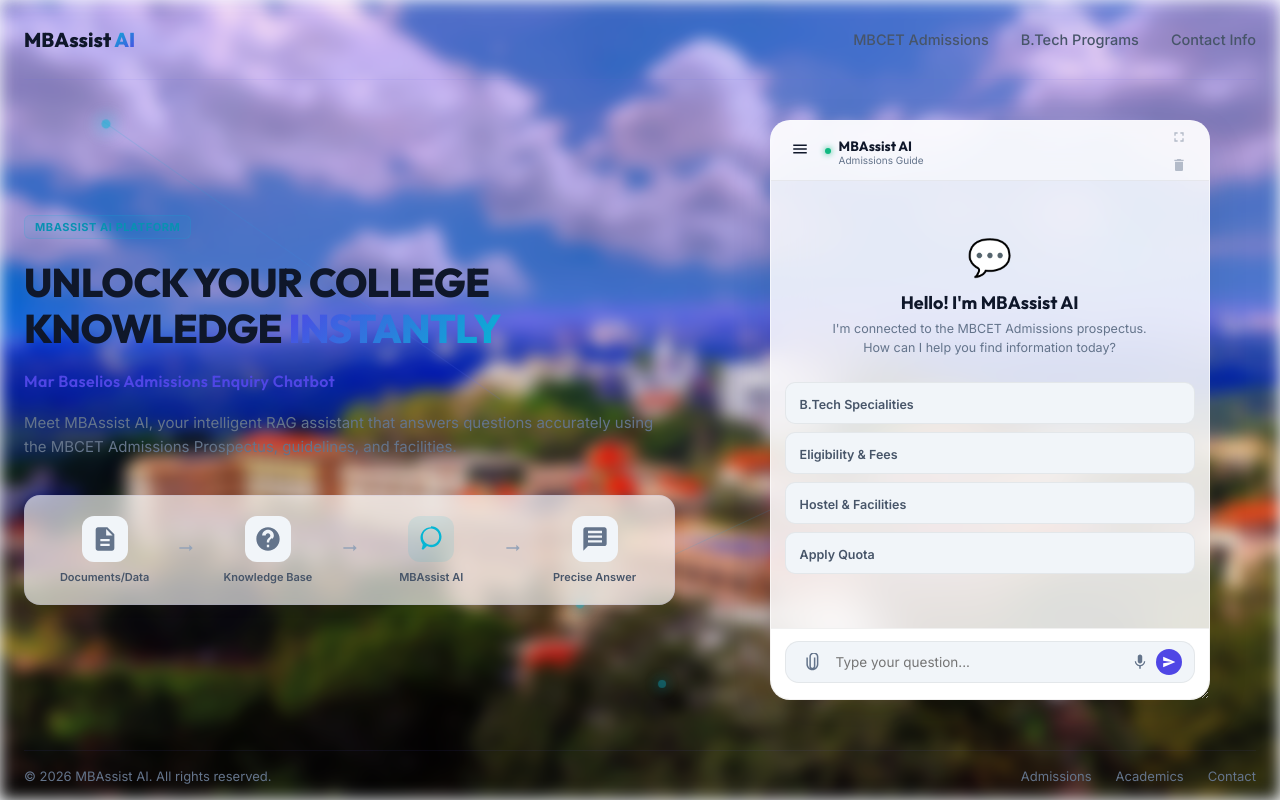
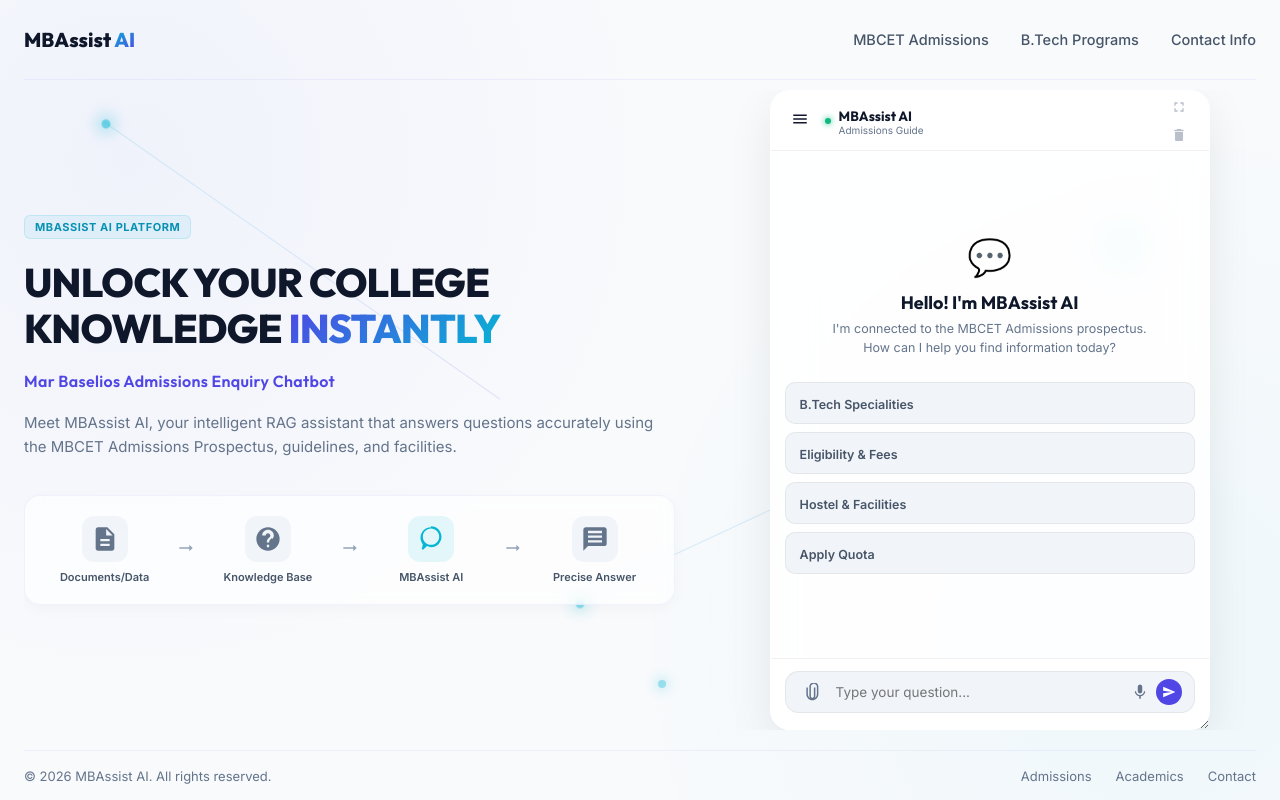
Before and after one commit to adi5022/MBAssist-AI, a Flask app: page / in a window 1280 px wide. Run offline with Flask 3, Linux system fonts and the light colour scheme.

Commit message:
Remove background image and adjust chatbot widget default heights

```diff
--- a/static/style.css
+++ b/static/style.css
@@ -26,23 +26,15 @@
 
 body {
     background-color: var(--bg-main);
+    background-image:
+        radial-gradient(circle at 10% 20%, rgba(99, 102, 241, 0.05) 0%, transparent 40%),
+        radial-gradient(circle at 90% 80%, rgba(6, 182, 212, 0.04) 0%, transparent 40%);
     color: var(--text-dark);
     font-family: var(--font-sans);
     height: 100vh;
     width: 100vw;
     overflow: hidden;
     position: relative;
-}
-
-body::before {
-    content: "";
-    position: fixed;
-    top: 0; left: 0; right: 0; bottom: 0;
-    background-image: url('/static/background.jpg');
-    background-size: cover;
-    background-position: center;
-    filter: blur(8px) brightness(0.96);
-    z-index: -10;
 }
 
 /* Glowing Background Tech Network */
@@ -330,12 +322,16 @@ body::before {
 .widget-section {
     display: flex;
     justify-content: center;
+    align-items: center;
     position: relative;
+    height: 100%;
+    overflow: hidden;
 }
 
 .chatbot-widget {
     width: 440px;
-    height: 580px;
+    height: 100%;
+    max-height: 540px;
     background: rgba(255, 255, 255, 0.85);
     backdrop-filter: blur(20px);
     -webkit-backdrop-filter: blur(20px);
```
